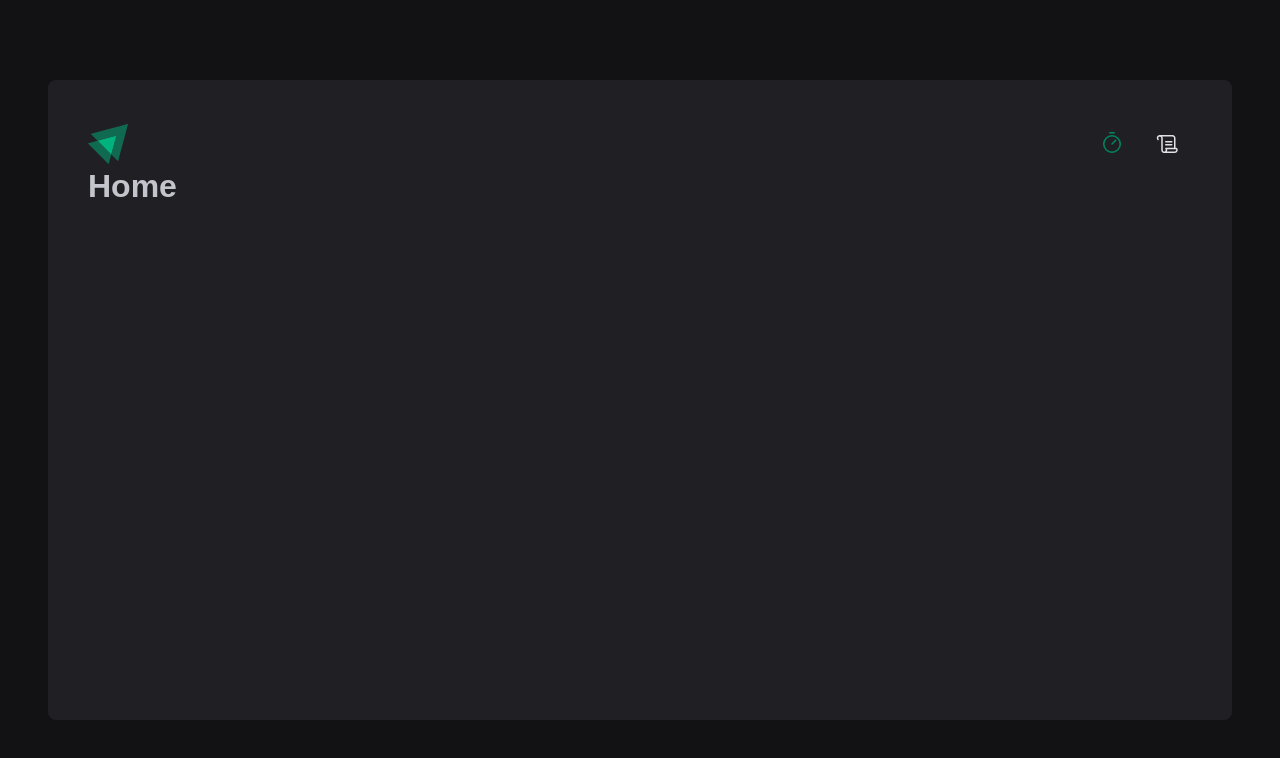
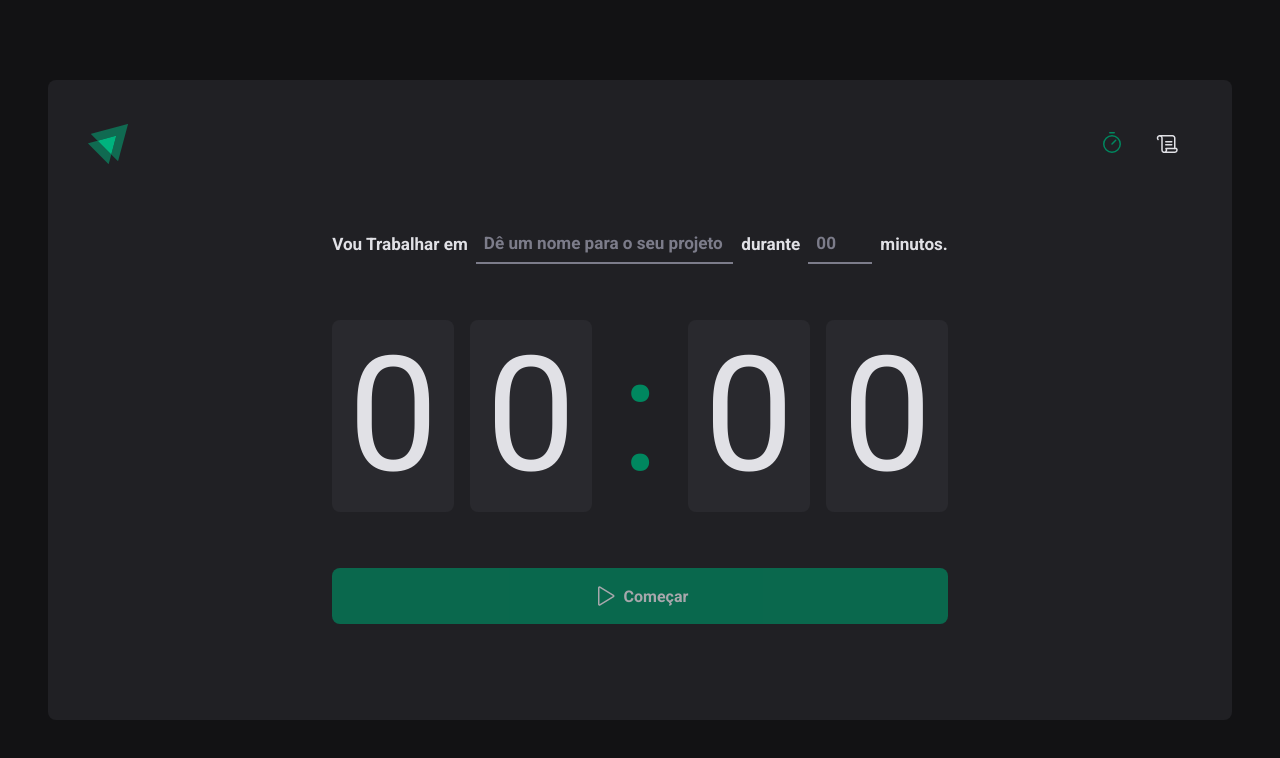
Before and after one commit to IsaiasAlmeida20/timer, a React (Vite) app: page / in a window 1280 px wide. Shown: the top 758 px of the page. Built offline with nearby package versions, Linux system fonts and the light colour scheme.

Commit message:
:sparkles: feat: Home

```diff
--- a/src/pages/Home.tsx
+++ /dev/null
@@ -1,3 +0,0 @@
-export function Home() {
-  return <h1>Home</h1>
-}
--- /dev/null
+++ b/src/pages/Home/index.tsx
@@ -0,0 +1,45 @@
+import { Play } from 'phosphor-react'
+import {
+  CountdownContainer,
+  FormContainer,
+  HomeContainer,
+  MinutesAmountInput,
+  Separator,
+  StartCountdownButton,
+  TaskInput,
+} from './styles'
+
+export function Home() {
+  return (
+    <HomeContainer>
+      <form action="">
+        <FormContainer>
+          <label htmlFor="task">Vou Trabalhar em</label>
+          <TaskInput id="task" placeholder="Dê um nome para o seu projeto" />
+
+          <label htmlFor="minutesAmount">durante</label>
+          <MinutesAmountInput
+            type="number"
+            id="minutesAmount"
+            placeholder="00"
+          />
+
+          <span>minutos.</span>
+        </FormContainer>
+
+        <CountdownContainer>
+          <span>0</span>
+          <span>0</span>
+          <Separator>:</Separator>
+          <span>0</span>
+          <span>0</span>
+        </CountdownContainer>
+
+        <StartCountdownButton disabled type="submit">
+          <Play size={24} />
+          Começar
+        </StartCountdownButton>
+      </form>
+    </HomeContainer>
+  )
+}
--- /dev/null
+++ b/src/pages/Home/styles.ts
@@ -0,0 +1,109 @@
+import styled from 'styled-components'
+
+export const HomeContainer = styled.main`
+  flex: 1;
+
+  display: flex;
+  flex-direction: column;
+  align-items: center;
+  justify-content: center;
+
+  form {
+    display: flex;
+    flex-direction: column;
+    align-items: center;
+    gap: 3.5rem;
+  }
+`
+
+export const FormContainer = styled.div`
+  width: 100%;
+  display: flex;
+  align-items: center;
+  justify-content: center;
+  gap: 0.5rem;
+  color: ${(props) => props.theme['gray-100']};
+  font-size: 1.07rem;
+  font-weight: bold;
+  flex-wrap: wrap;
+`
+
+const BaseInput = styled.input`
+  background: transparent;
+  height: 2.5rem;
+  border: 0;
+  border-bottom: 2px solid ${(props) => props.theme['gray-500']};
+  font-weight: bold;
+  font-size: 1.07rem;
+  padding: 0 0.5rem;
+  color: ${(props) => props.theme['gray-100']};
+
+  &:focus {
+    box-shadow: none;
+    border-color: ${(props) => props.theme['green-500']};
+  }
+
+  &::placeholder {
+    color: ${(props) => props.theme['gray-500']};
+  }
+`
+export const TaskInput = styled(BaseInput)`
+  flex: 1;
+`
+
+export const MinutesAmountInput = styled(BaseInput)`
+  width: 4rem;
+`
+
+export const CountdownContainer = styled.div`
+  font-family: 'Roboto Mono' monospace;
+  font-size: 10rem;
+  line-height: 8rem;
+  color: ${(props) => props.theme['gray-100']};
+
+  display: flex;
+  gap: 1rem;
+
+  span {
+    background: ${(props) => props.theme['gray-700']};
+    padding: 2rem 1rem;
+    border-radius: 8px;
+  }
+`
+export const Separator = styled.div`
+  padding: 2rem 0;
+  color: ${(props) => props.theme['green-500']};
+
+  width: 4rem;
+  overflow: hidden;
+  display: flex;
+  justify-content: center;
+`
+
+export const StartCountdownButton = styled.button`
+  width: 100%;
+  border: 0;
+  padding: 1rem;
+  border-radius: 8px;
+
+  display: flex;
+  align-items: center;
+  justify-content: center;
+
+  gap: 0.5rem;
+  font-weight: bold;
+
+  cursor: pointer;
+
+  background: ${(props) => props.theme['green-500']};
+  color: ${(props) => props.theme['gray-100']};
+
+  &:disabled {
+    opacity: 0.7;
+    cursor: not-allowed;
+  }
+
+  &:not(:disabled):hover {
+    background: ${(props) => props.theme['green-700']};
+  }
+`
--- a/src/styles/global.ts
+++ b/src/styles/global.ts
@@ -15,10 +15,11 @@
     body {
         background: ${(props) => props.theme['gray-900']};
         color: ${(props) => props.theme['gray-300']};
+        -webkit-font-smoothing: antialiased;
     }
 
     body, input, textarea, button {
-        font-family: 'Robot', sans-serif;
+        font-family: 'Roboto', sans-serif;
         font-weight: 400;
         font-size: 1rem;
     }
```
